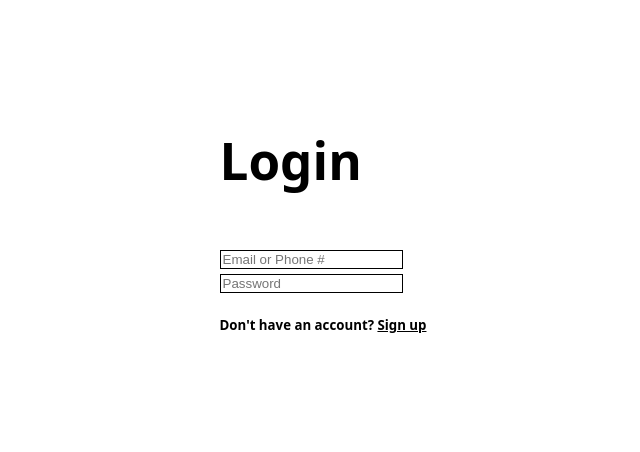
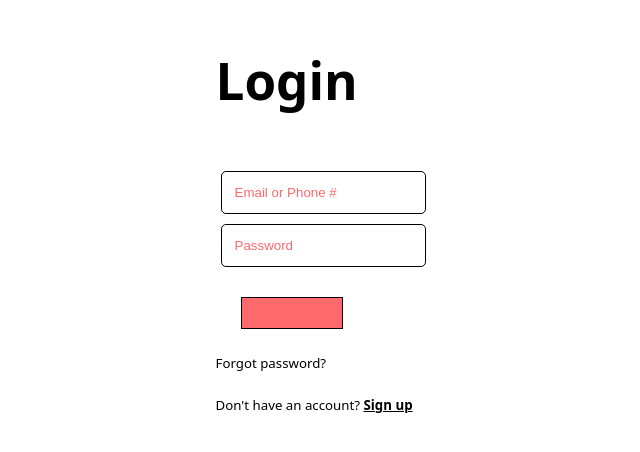
Before and after one commit to kaeden-bryer/whos-got-mom, a React app in the folder frontend/: page / in a window 1280 px wide. Shown: the part 172-624 px from the top of the page, without its empty margins (317-957 px from the left). Built offline with nearby package versions, Linux system fonts and the light colour scheme; the HTML template or start-up script is replaced by a standard one.

Commit message:
Customizing and button
Wrote a bit of customazation for css and did button, but did not fully put it right and it has no event. :( sorry

```diff
--- a/frontend/src/App.css
+++ b/frontend/src/App.css
@@ -1,3 +1,29 @@
 h1, h2, h3, h4, h5, h6{
   color: black;
 }
+
+h5{
+  font-weight: normal;
+}
+
+input{
+    background-color: white;
+    border: 1px solid black;
+    border-radius: 5px;
+    padding: 13px;
+    margin: 5px;
+}
+
+::placeholder{
+    color: #fe696e;
+}
+
+button{
+  background-color: #fe696e;
+  display: flex;
+  padding: 15px 50px;
+  border-radius: 0px;
+  border: 0.5px solid black;
+  margin: 25px;
+}
+/*tried to move button to the right*/
--- a/frontend/src/App.tsx
+++ b/frontend/src/App.tsx
@@ -5,16 +5,19 @@ import Header from './components_login/Header'
 import Username from './components_login/Username'
 import Password from './components_login/Password'
 import Create_account from './Create_account';
+import Button from './components_login/Button';
 
 function App() {
 
-
+  //uses header, username, password, button components to make login page and extra link to create account page
   return (
     <div>
         <Header/>
         <Username/>
         <Password/>
 
+        <Button/>
+        <h5>Forgot password?</h5>
       <BrowserRouter>
       <nav>
           <h5>Don't have an account? <Link to="/create_account">Sign up</Link>{" "}</h5>
--- a/frontend/src/Create_account.tsx
+++ b/frontend/src/Create_account.tsx
@@ -6,5 +6,6 @@ function Create_account() {
         </div>
     );
 }
+//create account page which should have fields for first/last name, email, phone and password
 
 export default Create_account;
--- /dev/null
+++ b/frontend/src/components_login/Button.tsx
@@ -0,0 +1,12 @@
+import React from "react";
+
+function Button() {
+    return (
+        <div>
+                <button type="submit"></button>
+        </div>
+    );
+}
+//need to do event for submit button
+
+export default Button;
--- a/frontend/src/components_login/Header.tsx
+++ b/frontend/src/components_login/Header.tsx
@@ -1,7 +1,7 @@
-import './Link.css'
+
 function Header() {
 
-
+    //just a top part of page with text and image
     return (
     <div>
         <h1>Login</h1>
--- a/frontend/src/components_login/Link.css
+++ /dev/null
@@ -1,3 +0,0 @@
-input{
-    border: 1px solid #000000;
-}
--- a/frontend/src/components_login/Password.tsx
+++ b/frontend/src/components_login/Password.tsx
@@ -1,7 +1,7 @@
-import './Link.css'
+
 import {useState} from 'react';
 
-
+//simple input field that saves input in password variable
 function Password() {
     const [password, setName] = useState("");
 
@@ -9,7 +9,7 @@ function Password() {
     return (
     <div id="password">
         <form>
-            <input type="password" placeholder="Password" value={password} onChange={(e) => setName(e.target.value)} />
+            <input type="text" placeholder="Password" value={password} onChange={(e) => setName(e.target.value)} />
         </form>
     </div>
     );
--- a/frontend/src/components_login/Username.tsx
+++ b/frontend/src/components_login/Username.tsx
@@ -1,6 +1,6 @@
 import {useState} from 'react';
 
-
+//simple input field that saves input in username variable
 function Username() {
     const [name, setName] = useState("");
 
```
